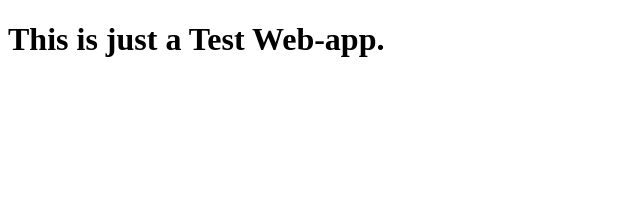
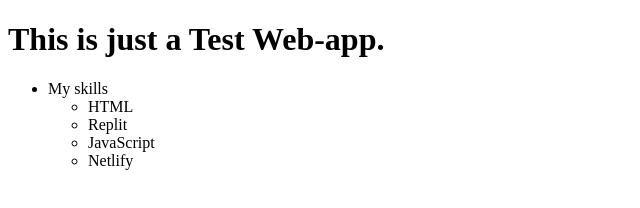
Before and after one commit to pankaj-gitcode/Portfolio-App-1, a plain HTML site: page index.html in a window 1280 px wide. Shown: the whole page, without its empty margins (0-640 px from the left). Drawn offline with Linux system fonts and the light colour scheme.

Commit message:
refactor: added some skills

```diff
--- a/index.html
+++ b/index.html
@@ -8,5 +8,14 @@
 </head>
 <body>
     <h1>This is just a Test Web-app.</h1>
+    <ul>
+        <li>My skills</li>
+        <ul>
+            <li>HTML</li>
+            <li>Replit</li>
+            <li>JavaScript</li>
+            <li>Netlify</li>
+        </ul>
+    </ul>
 </body>
 </html>
```
